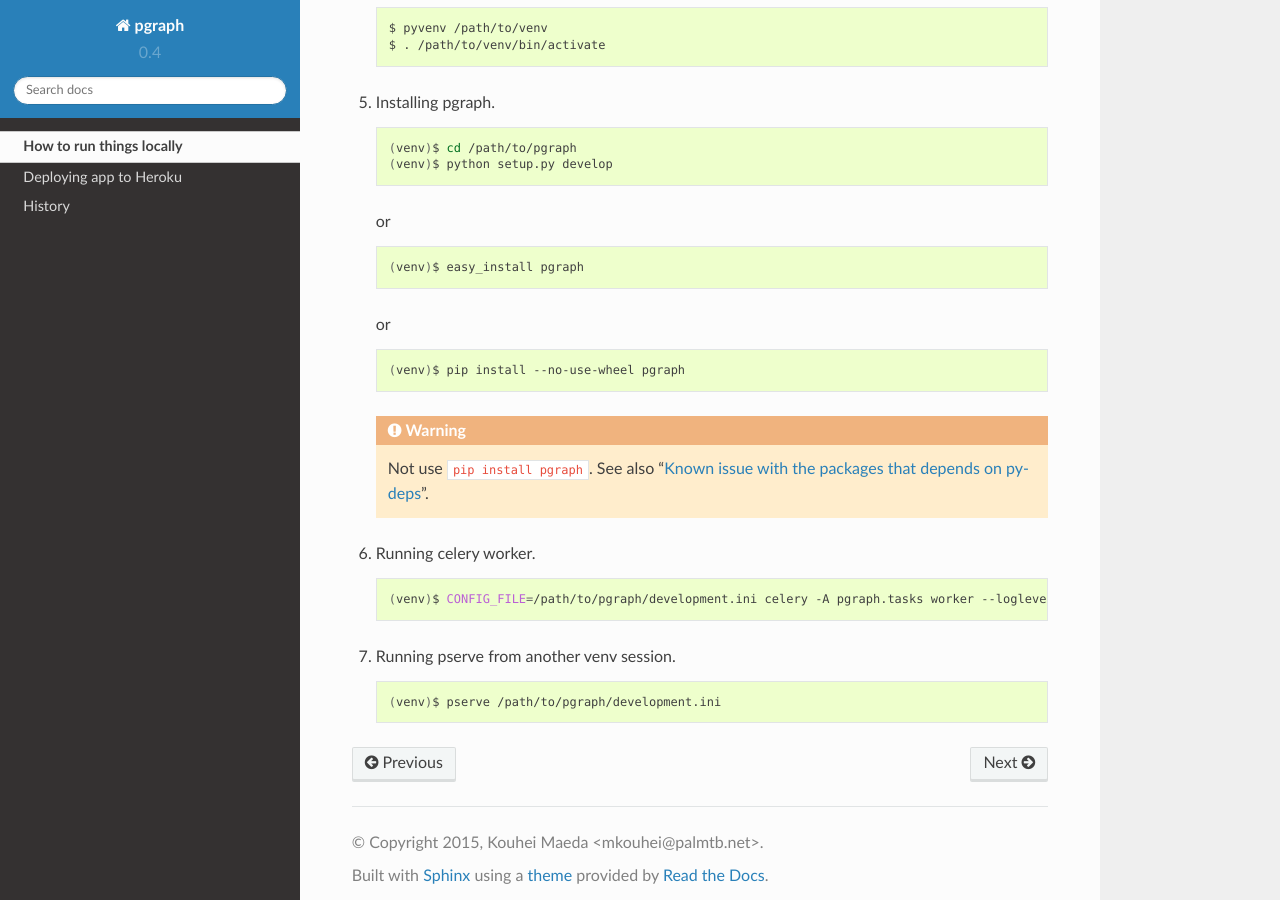
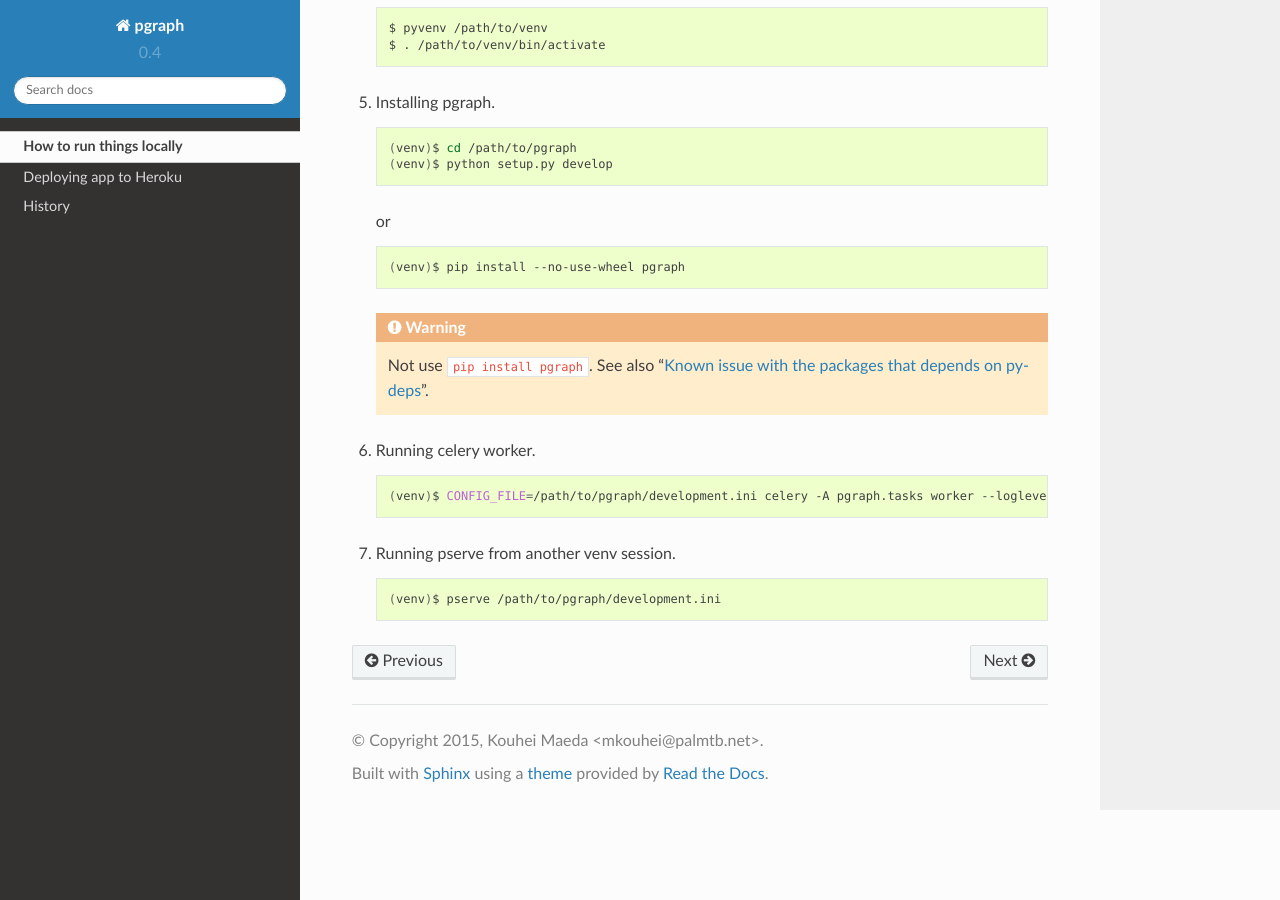
Before and after one commit to mkouhei/pgraph, a Sphinx documentation site: the page built from docs/source/locally.rst, in a window 1280 px wide and 900 px high, scrolled down 598 px. Built offline with Sphinx 7.4.7 and the Read the Docs theme 2.0.0, drawn with Linux system fonts in a browser that asks for light colours.

```diff
--- a/docs/source/locally.rst
+++ b/docs/source/locally.rst
@@ -44,12 +44,6 @@
 
    .. code-block:: shell
 
-      (venv)$ easy_install pgraph
-
-   or
-
-   .. code-block:: shell
-
       (venv)$ pip install --no-use-wheel pgraph
 
    .. warning::
```
Also changed, not shown: 1 other file.
